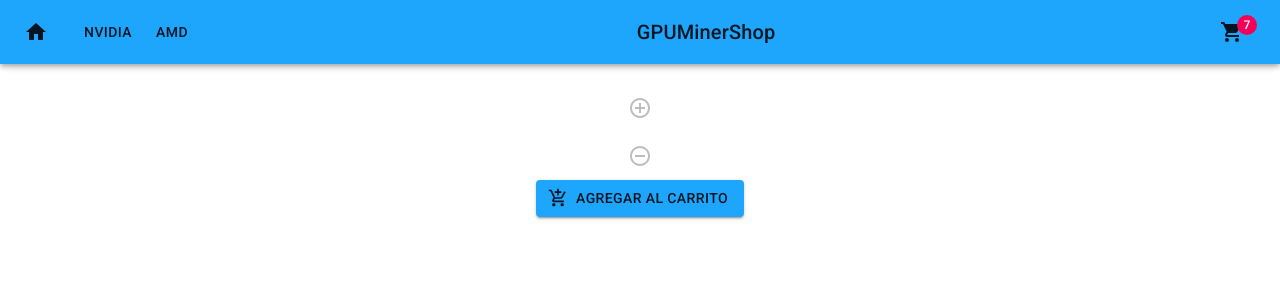
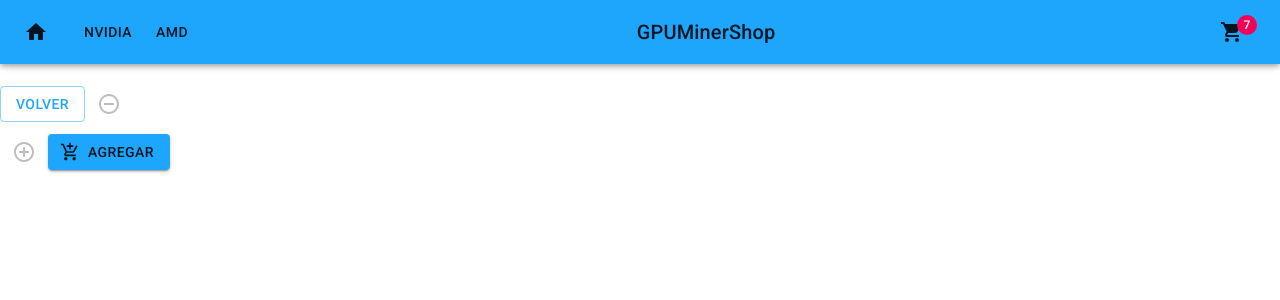
Before and after one commit to Emmanuel3240/GPUMinerShop, a React (Create React App) app: page /counter in a window 1280 px wide. Shown: the top 300 px of the page. Built offline with nearby package versions, Linux system fonts and the light colour scheme.

Commit message:
ya quedo el counter

```diff
--- a/src/components/CartWidget/CartWidget.jsx
+++ b/src/components/CartWidget/CartWidget.jsx
@@ -13,11 +13,9 @@ const StyledBadge = withStyles((theme) => ({
 }))(Badge)
 
 export default function CartWidget () {
-  return (
-    <IconButton aria-label="cart" color="inherit">
+  return <IconButton aria-label="cart" color="inherit">
       <StyledBadge badgeContent={7} color="secondary">
         <ShoppingCartIcon />
       </StyledBadge>
     </IconButton>
-  )
 }
--- a/src/components/Counter/Counter.jsx
+++ b/src/components/Counter/Counter.jsx
@@ -1,19 +1,17 @@
 /* eslint-disable react/prop-types */
 import React, { useState } from 'react'
 import { IconButton, Typography, Button } from '@material-ui/core'
-import { makeStyles } from '@material-ui/core/styles'
-import { counterStyles } from './CounterStyles'
 import AddCircleOutlineIcon from '@material-ui/icons/AddCircleOutline'
 import RemoveCircleOutlineIcon from '@material-ui/icons/RemoveCircleOutline'
 import AddShoppingCartIcon from '@material-ui/icons/AddShoppingCart'
+import { Link } from 'react-router-dom'
 
-const useStyle = makeStyles((theme) => counterStyles(theme))
-
-export const Counter = props => {
+export const Counter = (props) => {
   const { stock, valorInicial, cantidadProducto, onAdd } = props
 
-  const classes = useStyle()
-  const [count, setCount] = useState(valorInicial > cantidadProducto ? valorInicial : cantidadProducto)
+  const [count, setCount] = useState(
+    valorInicial > cantidadProducto ? valorInicial : cantidadProducto
+  )
 
   const handleChangeCount = () => {
     setCount(count + 1)
@@ -22,30 +20,31 @@ export const Counter = props => {
     setCount(count - 1)
   }
 
-  return <div className={classes.generalContainer}>
-        <div className={classes.container}>
-            <Typography variant="h4" className={classes.counter}>{count}</Typography>
-            <div className={classes.buttonsContainer}>
-                <IconButton className={classes.counterButtons} onClick={e => handleChangeCount()} disabled={!(count < stock)}>
-                    <AddCircleOutlineIcon/>
+  return <>
+    <Button variant="outlined" color="primary" component={Link} to={'/'}>
+        Volver
+    </Button>
+    <IconButton
+        onClick={(e) => handleChangeDiscount()}
+        disabled={count === valorInicial}
+    >
+        <RemoveCircleOutlineIcon />
     </IconButton>
-                <IconButton className={classes.counterButtons} onClick={e => handleChangeDiscount()} disabled={count === valorInicial}>
-                    <RemoveCircleOutlineIcon/>
+    <Typography variant="h5">{count}</Typography>
+    <IconButton
+        onClick={(e) => handleChangeCount()}
+        disabled={!(count < stock)}
+    >
+        <AddCircleOutlineIcon />
     </IconButton>
-            </div>
-        </div>
-        <div>
-            <div className={classes.container}>
     <Button
         variant="contained"
         color="primary"
-                    startIcon={<AddShoppingCartIcon/>}
+        startIcon={<AddShoppingCartIcon />}
         onClick={() => onAdd(count)}
         disabled={stock === 0}
     >
-                    Agregar al carrito
+        Agregar
     </Button>
-            </div>
-        </div>
-    </div>
+</>
 }
--- a/src/components/Counter/CounterStyles.js
+++ /dev/null
@@ -1,50 +0,0 @@
-const commonJustify = {
-  display: 'flex',
-  justifyContent: 'center'
-}
-
-const commonDirection = {
-  flexDirection: 'column'
-}
-
-const commonAlign = {
-  alignSelf: 'center'
-}
-
-const commonColor = {
-  color: '#5c4000'
-}
-
-export const counterStyles = theme => {
-  return ({
-    generalContainer: {
-      ...commonJustify,
-      ...commonDirection,
-      margin: '20px 0px'
-    },
-    container: {
-      ...commonJustify
-    },
-    buttonsContainer: {
-      ...commonJustify,
-      ...commonDirection
-    },
-    counter: {
-      ...commonAlign
-    },
-    buttonCart: {
-      ...commonAlign,
-      marginTop: '10px',
-      border: 'solid 1px #5c4000',
-      fontFamily: 'Rubik',
-      ...commonColor,
-      '&:hover': {
-        color: '#FFFFFF',
-        backgroundColor: '#5c4000'
-      }
-    },
-    counterButtons: {
-      ...commonColor
-    }
-  })
-}
--- a/src/components/NavBar/NavBar.jsx
+++ b/src/components/NavBar/NavBar.jsx
@@ -14,8 +14,7 @@ export const NavBar = () => {
   const classes = useStyles()
   const nvidia = 'NVIDIA'
   const amd = 'AMD'
-  return (
-    <>
+  return <>
       <AppBar position="fixed" color="primary">
         <Toolbar>
           <IconButton
@@ -48,6 +47,5 @@ export const NavBar = () => {
         </Toolbar>
       </AppBar>
       <div className={classes.offset}></div>
-    </>
-  )
+</>
 }
--- /dev/null
+++ b/src/components/PurchaseButtons/PurchaseButtons.jsx
@@ -0,0 +1,12 @@
+/* eslint-disable react/prop-types */
+import React from 'react'
+import { useHistory } from 'react-router-dom'
+import { Button } from '@material-ui/core'
+
+export const PurchaseButtons = props => {
+  const history = useHistory()
+  return <>
+  <Button variant="outlined" color="primary" onClick={() => props.clickCancelar(false)}>Cancelar</Button>
+  <Button variant="contained" color="primary" onClick={() => history.push('/cart')}>Terminar Compra</Button>
+</>
+}
--- a/src/screens/Cart/Cart.jsx
+++ b/src/screens/Cart/Cart.jsx
@@ -1,7 +1,8 @@
 import React from 'react'
 import { makeStyles } from '@material-ui/core/styles'
 import Typography from '@material-ui/core/Typography'
-import { Container } from '@material-ui/core'
+import { Container, Button, Box } from '@material-ui/core'
+import { Link } from 'react-router-dom'
 
 const useStyles = makeStyles((theme) => ({
   container: {
@@ -19,17 +20,19 @@ export const Cart = () => {
             variant="h2"
             align="center"
             color="textPrimary"
-          gutterBottom>
+            gutterBottom
+          >
             Cart
           </Typography>
         </Container>
       </div>
-    <Typography
-          variant="h3"
-          align="center"
-          color="textPrimary"
-          gutterBottom>
+      <Typography variant="h3" align="center" color="textPrimary" gutterBottom>
         En construcción
       </Typography>
+      <Box textAlign="center">
+        <Button variant="outlined" color="primary" component={Link} to={'/'}>
+          Volver
+        </Button>
+      </Box>
 </main>
 }
--- a/src/screens/ItemDetailContainer/ItemDetailContainer.jsx
+++ b/src/screens/ItemDetailContainer/ItemDetailContainer.jsx
@@ -18,15 +18,12 @@ export const ItemDetailContainer = () => {
   const classes = useStyles()
   const [detailItem, setDetailItem] = useState([])
   const { itemId } = useParams()
-  console.log(itemId)
   useEffect(() => {
     ItemsAPI().then((response) => {
-      console.log(response)
       setDetailItem(response.filter(item => item.id.includes(itemId))
       )
     })
   }, [itemId])
-  console.log(detailItem)
   return <main>
       <div className={classes.container}>
         <Container maxWidth="sm">
--- a/src/screens/ItemDetailContainer/components/ItemDetail/ItemDetail.jsx
+++ b/src/screens/ItemDetailContainer/components/ItemDetail/ItemDetail.jsx
@@ -1,12 +1,13 @@
 /* eslint-disable react/prop-types */
-import React from 'react'
+import React, { useState } from 'react'
 import Grid from '@material-ui/core/Grid'
 import { makeStyles } from '@material-ui/core/styles'
 import { ItemDetailStyles } from './ItemDetailStyles'
 import Typography from '@material-ui/core/Typography'
 import Divider from '@material-ui/core/Divider'
-import { Container, Card, CardContent, CardMedia, CardActions, Button, Chip } from '@material-ui/core'
-import { Link } from 'react-router-dom'
+import { Container, Card, CardContent, CardMedia, CardActions, Chip } from '@material-ui/core'
+import { PurchaseButtons } from '../../../../components/PurchaseButtons/PurchaseButtons'
+import { Counter } from '../../../../components/Counter/Counter'
 
 const useStyles = makeStyles((theme) => ItemDetailStyles(theme))
 
@@ -19,8 +20,18 @@ const getbrandColor = brand => itemBrand[brand]
 
 export const ItemDetail = props => {
   const classes = useStyles()
+  const [stockItem, setStockItem] = useState(0)
+  const [click, setClick] = useState(false)
+
+  const onAdd = cantidad => {
+    setStockItem(cantidad)
+    setClick(true)
+  }
+
+  const clickCancelar = cl => {
+    setClick(false)
+  }
   return <Container className={classes.cardGrid} maxWidth="xs">
-    <Grid>
     <Grid item xs={12}>
           <Card className={classes.card}>
             <CardMedia
@@ -47,12 +58,14 @@ export const ItemDetail = props => {
                 {props.description}
                 </Typography>
               <CardActions className={classes.cardActions}>
-              <Button size="small" variant="outlined" color="primary" component={Link} to={'/'}>Volver</Button>
-              <Button size="small" variant="contained" color="primary">Comprar</Button>
+              {
+                    click
+                      ? <PurchaseButtons clickCancelar={clickCancelar}/>
+                      : <Counter stock={props.stock} valorInicial={1} cantidadProducto={stockItem} onAdd={onAdd}/>
+                }
               </CardActions>
             </CardContent>
           </Card>
         </Grid>
-        </Grid>
   </Container>
 }
--- a/src/screens/ItemListContainer/ItemListContainer.jsx
+++ b/src/screens/ItemListContainer/ItemListContainer.jsx
@@ -17,7 +17,6 @@ export const ItemListContainer = () => {
   const classes = useStyles()
   const [items, setItems] = useState([])
   const { brandId } = useParams()
-  console.log(brandId)
   useEffect(() => {
     ItemsAPI().then((response) =>
       brandId === undefined
--- a/src/services/ItemsAPI.js
+++ b/src/services/ItemsAPI.js
@@ -9,7 +9,7 @@ const items = [{
     alt: 'RTX3090'
   },
   ethash: 114,
-  stock: 100
+  stock: 1
 },
 {
   id: '38',
@@ -22,7 +22,7 @@ const items = [{
     alt: 'RTX3080'
   },
   ethash: 91.5,
-  stock: 100
+  stock: 2
 },
 {
   id: '37',
@@ -35,7 +35,7 @@ const items = [{
     alt: 'RTX3070'
   },
   ethash: 58.1,
-  stock: 100
+  stock: 3
 },
 {
   id: '36ti',
@@ -48,7 +48,7 @@ const items = [{
     alt: 'RTX3060Ti'
   },
   ethash: 58.1,
-  stock: 100
+  stock: 4
 },
 {
   id: '68xt',
@@ -61,7 +61,7 @@ const items = [{
     alt: '6800XT'
   },
   ethash: 64,
-  stock: 100
+  stock: 5
 },
 {
   id: '67xt',
@@ -74,7 +74,7 @@ const items = [{
     alt: '6700XT'
   },
   ethash: 48,
-  stock: 100
+  stock: 6
 },
 {
   id: '57xt',
@@ -87,7 +87,7 @@ const items = [{
     alt: '5700XT'
   },
   ethash: 55,
-  stock: 100
+  stock: 7
 },
 {
   id: '56xt',
@@ -100,7 +100,7 @@ const items = [{
     alt: '5600XT'
   },
   ethash: 40.5,
-  stock: 100
+  stock: 8
 }]
 
 export const ItemsAPI = () => {
```
Lines whose indentation alone changed are shown as unchanged.
